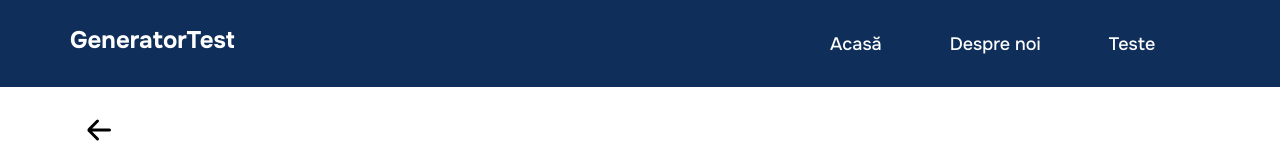
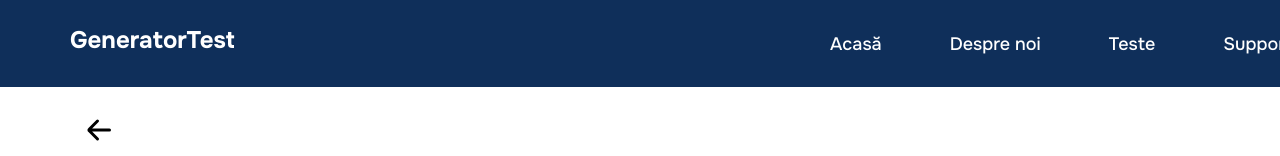
Before and after one commit to M0LDOVEANUL/GeneratorTest, a website: page GeneratorTest/examen-bac.html in a window 1280 px wide. Shown: the top 156 px of the page. Drawn offline with Linux system fonts and the light colour scheme.

Commit message:
Support Button

```diff
--- a/GeneratorTest/examen-bac.html
+++ b/GeneratorTest/examen-bac.html
@@ -35,7 +35,7 @@
                                 <li><a href="index.html">Acasă</a></li>
                                 <li><a href="about-us.html">Despre noi</a></li>
                                 <li><a href="generate-examen.html">Teste</a></li>
-                                <!-- <li><a href="#support">Support</a></li> -->
+                                <li><a href="#support">Support</a></li>
                                 <!-- <li>
                                     <select name="" id="">
                                         <option value="0">Ro</option>
```
Also changed, not shown: GeneratorTest/examen-liceum.html (+1 -1 lines).
